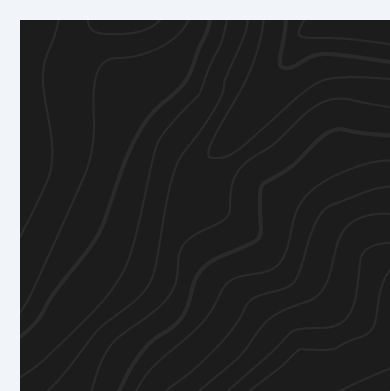
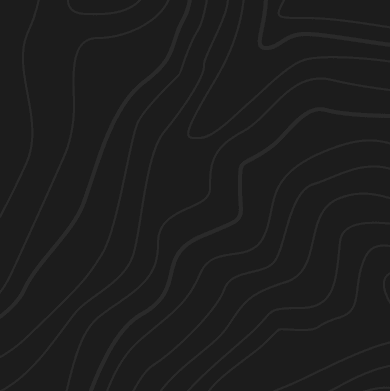
Before and after one commit to s8ndev/42, a plain HTML site: page index.html in a window 390 px wide. Shown: the top 391 px of the page. Drawn offline with Linux system fonts and the light colour scheme.

Commit message:
Add media query

```diff
--- a/assets/css/style.css
+++ b/assets/css/style.css
@@ -145,3 +145,9 @@ body {
     margin-top: 36px;
     margin-right: 5px;
 }
+
+@media screen and (max-width: 1260px) {
+    body {
+        margin: 0;
+    }
+}
```
